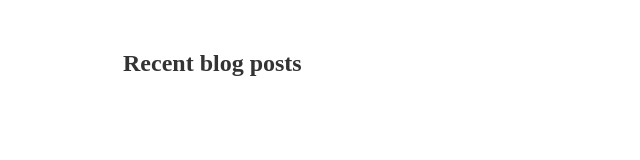
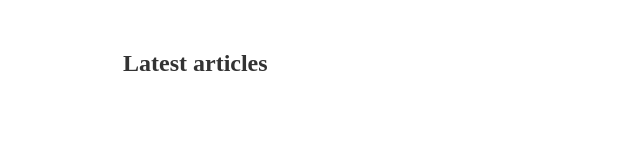
Before and after one commit to christosmarg/sbrs, a plain HTML site: page index.html in a window 1280 px wide. Shown: the full height of the page, 0-640 px from the left. Drawn offline with Linux system fonts and the light colour scheme.

Commit message:
changed mail

```diff
--- a/index.html
+++ b/index.html
@@ -3,11 +3,11 @@
 <head>
         <meta charset="UTF-8">
         <link rel="stylesheet" href="styles.css"/>
-        <title>Website Index</title>
+        <title>Foo Bar</title>
 </head>
 
 <body>
-        <h2>Recent blog posts</h2>
+        <h2>Latest articles</h2>
         <ul>
                 <!--SBRS-->
         </ul>
```
Also changed, not shown: articles.html (renamed from blog.html), 5 other files.
